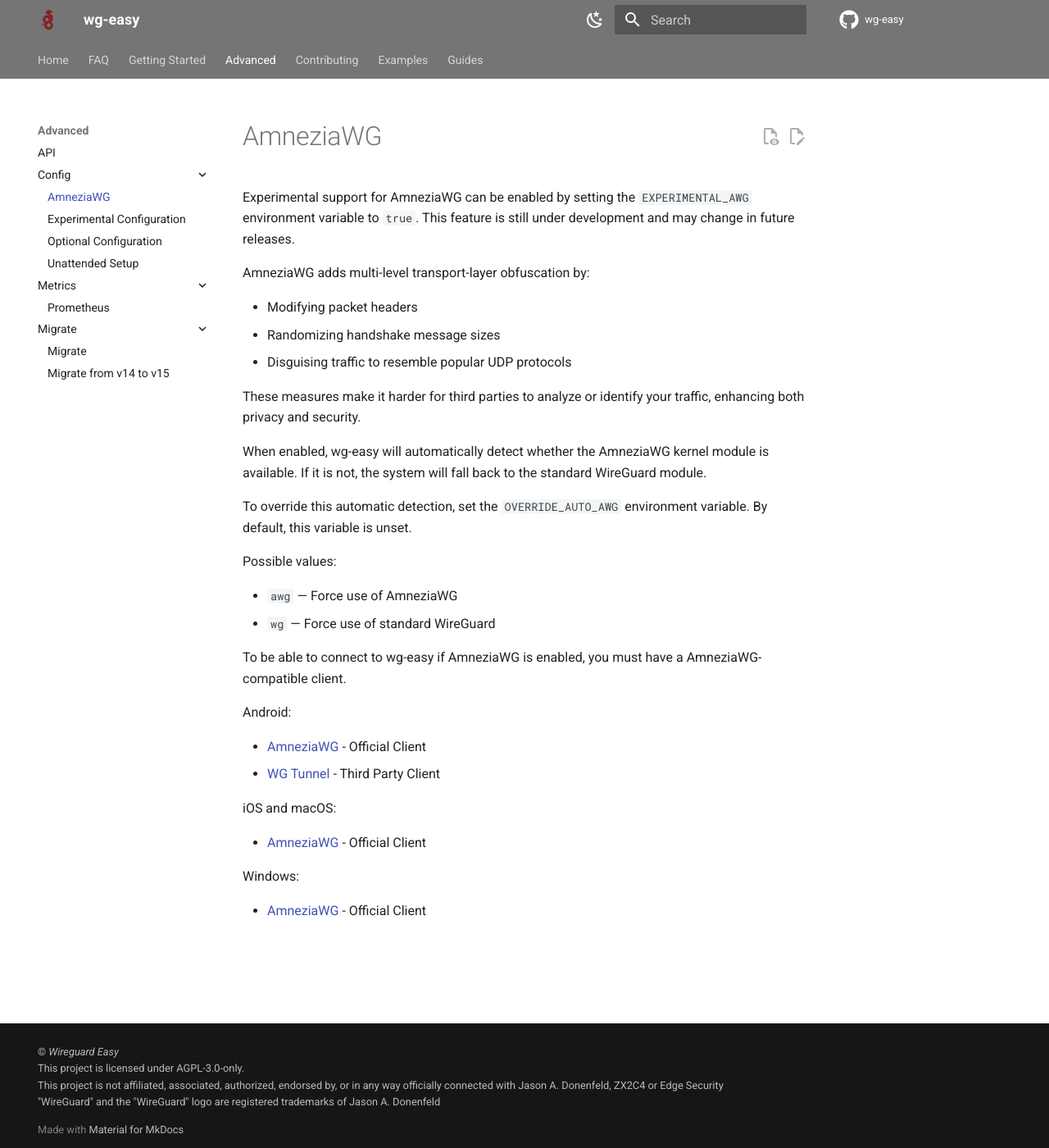
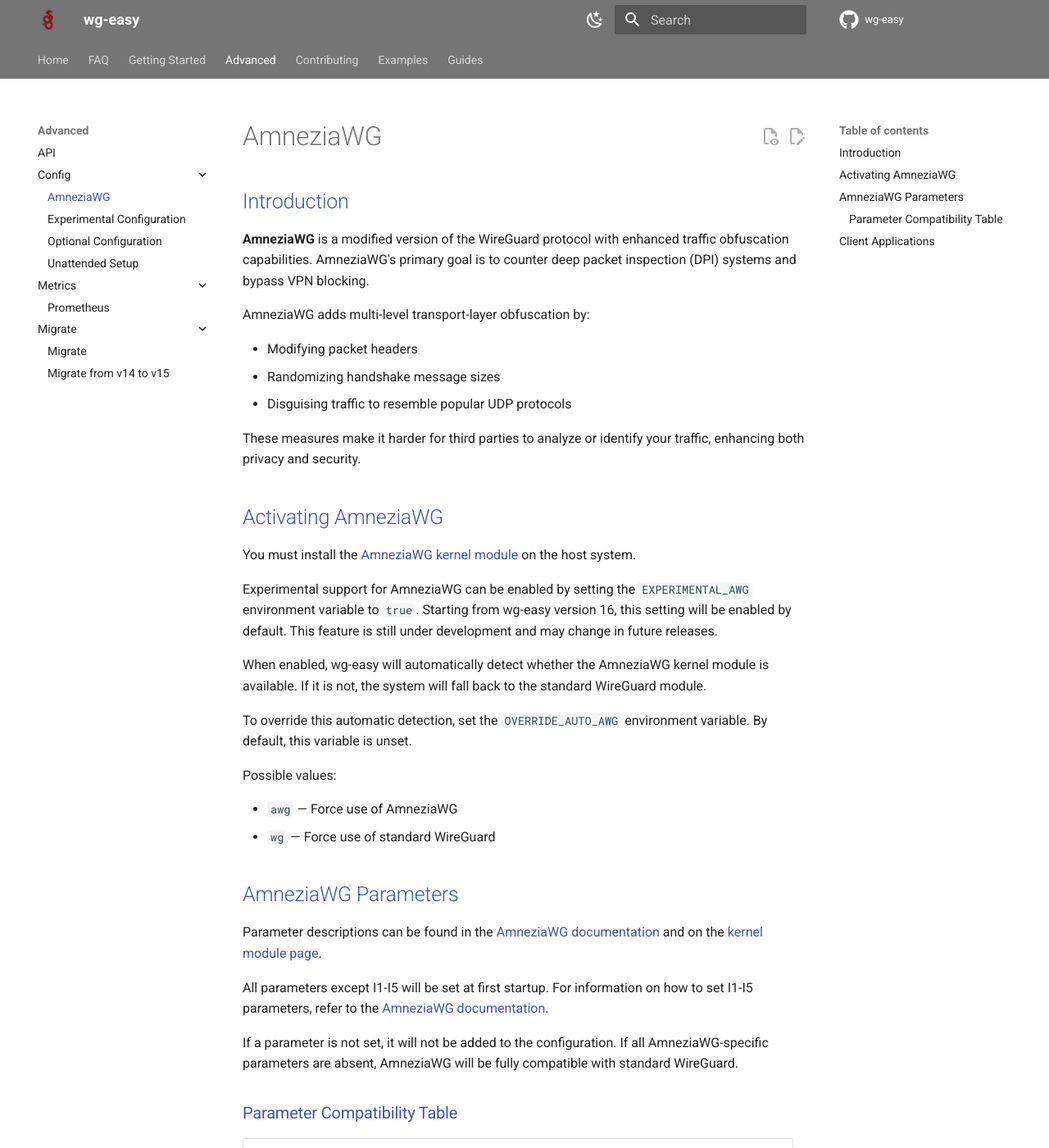
Before and after one commit to wg-easy/wg-easy, an MkDocs documentation site: the page built from docs/content/advanced/config/amnezia.md, in a window 1280 px wide and 1400 px high. Shown: the whole window at 82% size. Built offline with MkDocs 1.6.1 and Material for MkDocs 9.7.7, drawn with Linux system fonts in a browser that asks for light colours; comment, search, counter and statistics services are not loaded; the version menu is left out; some of the changed text lies outside the part shown.

Commit message:
feat(docs): edit amnezia page

```diff
--- a/docs/content/advanced/config/amnezia.md
+++ b/docs/content/advanced/config/amnezia.md
@@ -2,7 +2,9 @@
 title: AmneziaWG
 ---
 
-Experimental support for AmneziaWG can be enabled by setting the `EXPERIMENTAL_AWG` environment variable to `true`. This feature is still under development and may change in future releases.
+## Introduction
+
+**AmneziaWG** is a modified version of the WireGuard protocol with enhanced traffic obfuscation capabilities. AmneziaWG's primary goal is to counter deep packet inspection (DPI) systems and bypass VPN blocking.
 
 AmneziaWG adds multi-level transport-layer obfuscation by:
 
@@ -11,6 +13,12 @@
 - Disguising traffic to resemble popular UDP protocols
 
 These measures make it harder for third parties to analyze or identify your traffic, enhancing both privacy and security.
+
+## Activating AmneziaWG
+
+You must install the [AmneziaWG kernel module](https://github.com/amnezia-vpn/amneziawg-linux-kernel-module) on the host system.
+
+Experimental support for AmneziaWG can be enabled by setting the `EXPERIMENTAL_AWG` environment variable to `true`. Starting from wg-easy version 16, this setting will be enabled by default. This feature is still under development and may change in future releases.
 
 When enabled, wg-easy will automatically detect whether the AmneziaWG kernel module is available. If it is not, the system will fall back to the standard WireGuard module.
 
@@ -21,17 +29,51 @@
 - `awg` — Force use of AmneziaWG
 - `wg` — Force use of standard WireGuard
 
-To be able to connect to wg-easy if AmneziaWG is enabled, you must have a AmneziaWG-compatible client.
+## AmneziaWG Parameters
+
+Parameter descriptions can be found in the [AmneziaWG documentation](https://docs.amnezia.org/documentation/amnezia-wg/protocol-signature/) and on the [kernel module page](https://github.com/amnezia-vpn/amneziawg-linux-kernel-module).
+
+All parameters except I1-I5 will be set at first startup. For information on how to set I1-I5 parameters, refer to the [AmneziaWG documentation](https://docs.amnezia.org/documentation/instructions/new-amneziawg-selfhosted/#how-to-extract-a-protocol-signature-for-amneziawg-15-manually).
+
+If a parameter is not set, it will not be added to the configuration. If all AmneziaWG-specific parameters are absent, AmneziaWG will be fully compatible with standard WireGuard.
+
+### Parameter Compatibility Table
+
+| Parameter | Can differ between server and client | Configurable on server | Configurable on client  |
+| --------- | ------------------------------------ | ---------------------- | ----------------------- |
+| Jc        | ✅ Yes                               | ✅                     | ✅                      |
+| Jmin      | ✅ Yes                               | ✅                     | ✅                      |
+| Jmax      | ✅ Yes                               | ✅                     | ✅                      |
+| S1-S4     | ❌ No, must match                    | ✅                     | ❌ (copied from server) |
+| H1-H4     | ❌ No, must match                    | ✅                     | ❌ (copied from server) |
+| I1-I5     | ✅ Yes                               | ✅                     | ✅                      |
+
+## Client Applications
+
+To be able to connect to wg-easy if AmneziaWG is enabled, you must have an AmneziaWG-compatible client. Currently, only WG Tunnel supports AmneziaWG 1.5/2.0! Other clients require building from source code.
 
 Android:
 
-- [AmneziaWG](https://play.google.com/store/apps/details?id=org.amnezia.awg) - Official Client
+- [Amnezia VPN](https://play.google.com/store/apps/details?id=org.amnezia.vpn) - Amnezia VPN Official Client
+- [AmneziaWG](https://play.google.com/store/apps/details?id=org.amnezia.awg) - AmneziaWG Official Client
 - [WG Tunnel](https://play.google.com/store/apps/details?id=com.zaneschepke.wireguardautotunnel) - Third Party Client
 
 iOS and macOS:
 
-- [AmneziaWG](https://apps.apple.com/us/app/amneziawg/id6478942365) - Official Client
+- [Amnezia VPN](https://apps.apple.com/us/app/amneziavpn/id1600529900) - Amnezia VPN Official Client
+- [AmneziaWG](https://apps.apple.com/us/app/amneziawg/id6478942365) - AmneziaWG Official Client
 
 Windows:
 
-- [AmneziaWG](https://github.com/amnezia-vpn/amneziawg-windows-client/releases) - Official Client
+- [Amnezia VPN](https://amnezia.org/downloads) - Amnezia VPN Official Client
+- [AmneziaWG](https://github.com/amnezia-vpn/amneziawg-windows-client/releases) - AmneziaWG Official Client
+
+Linux:
+
+- [Amnezia VPN](https://amnezia.org/downloads) - Amnezia VPN Official Client
+- [amneziawg-tools](https://github.com/amnezia-vpn/amneziawg-tools) - AmneziaWG Tools
+
+OpenWRT:
+
+- [AmneziaWG OpenWRT](https://github.com/Slava-Shchipunov/awg-openwrt) - AmneziaWG OpenWRT Packages
+- [AmneziaWG OpenWRT](https://github.com/lolo6oT/awg-openwrt) - AmneziaWG OpenWRT Packages
```
